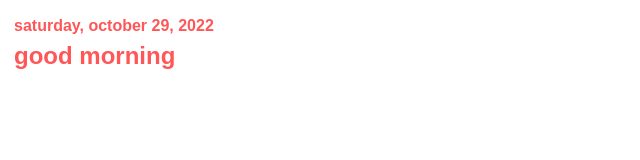
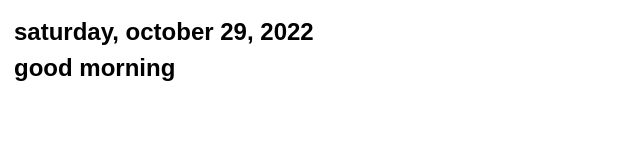
Before and after one commit to kundolss/widgets, a plain HTML site: page index.html in a window 1280 px wide. Shown: the whole page, without its empty margins (0-640 px from the left). Drawn offline with Linux system fonts and the light colour scheme.

Commit message:
Update index.html

```diff
--- a/index.html
+++ b/index.html
@@ -6,7 +6,7 @@
         display: flex;
         font-family: sans-serif;
         font-size: 18pt;
-        color: #ff5757;
+        color: #000000;
         padding: 5px;
         border: 1px solid #ffffff;
         justify-content: left;
@@ -22,7 +22,7 @@
       }
 
       #date{
-          font-size:12pt;
+          font-size:18pt;
           font-weight: bold;
       }
 
```
